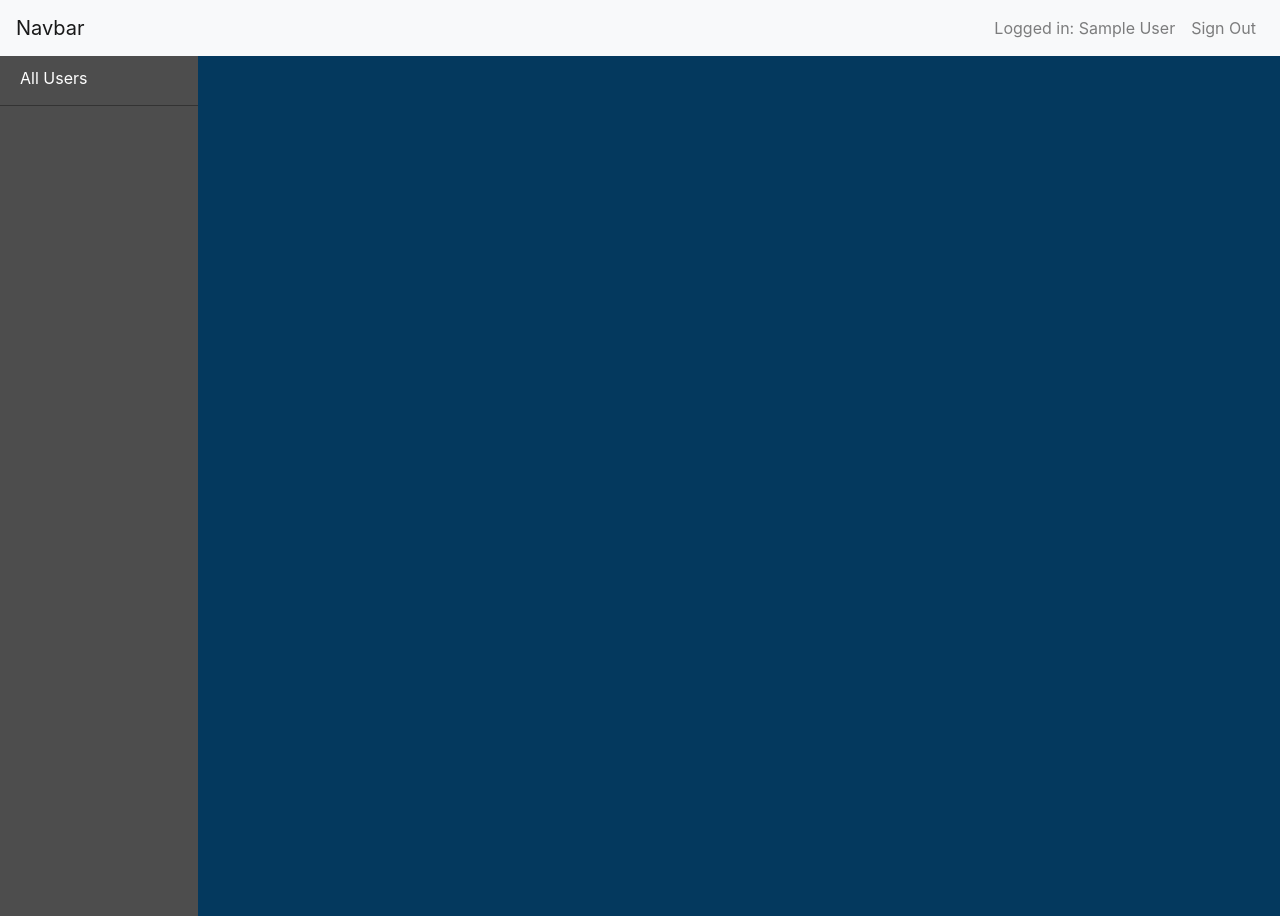
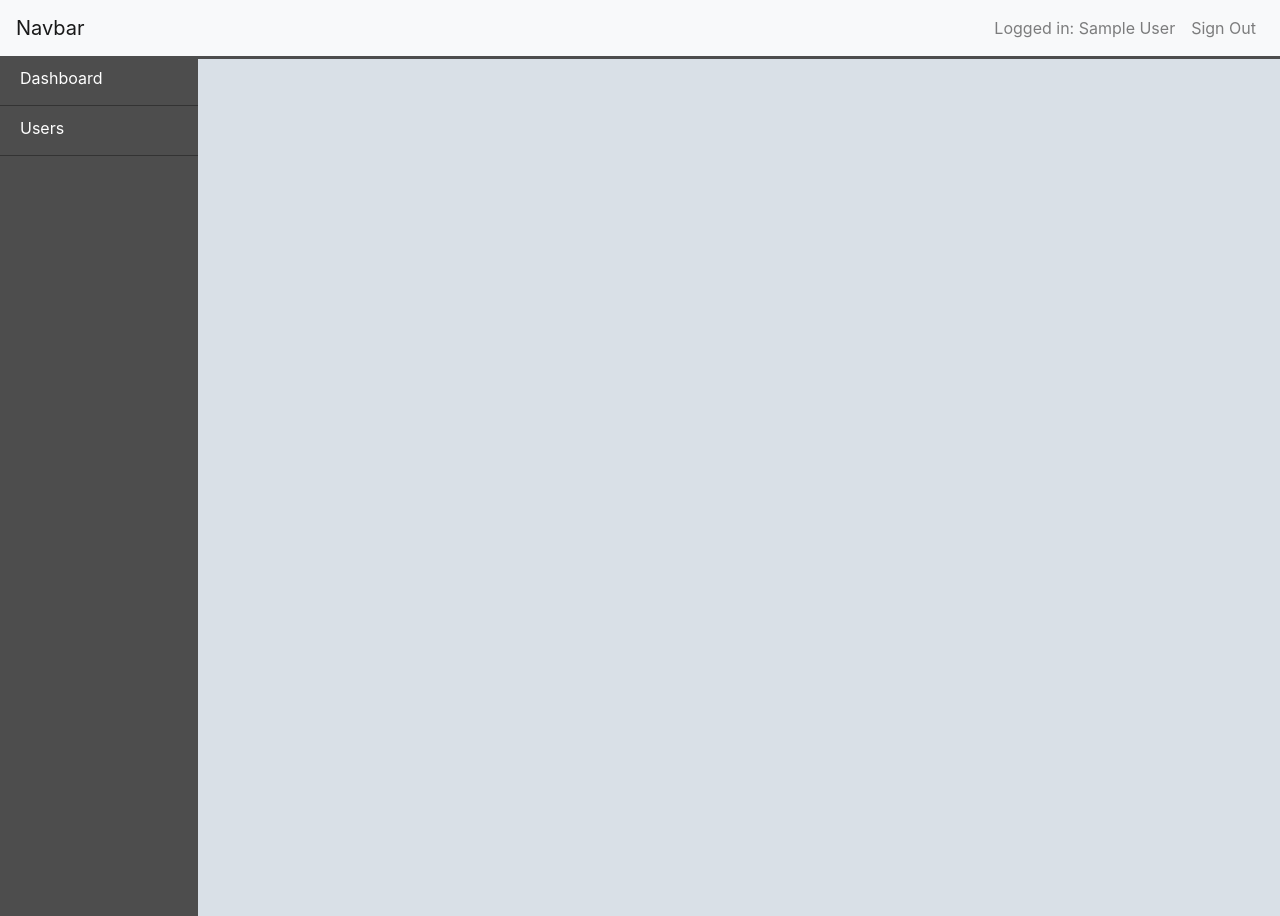
Before and after one commit to Ryan95Z/Module-Review-Change-Management, a Django app: page / in a window 1280 px wide. Run offline with Django 3.2, Linux system fonts and the light colour scheme; the visitor is signed in with stand-in values (Sample User, id 1); some libraries are stand-ins or nearby versions.

Commit message:
re-worked elements of sidebar to allow for dropdowns to work

```diff
--- a/core/static/core/base.css
+++ b/core/static/core/base.css
@@ -1,11 +1,14 @@
 html, body{
-	background-color: #04395e;
+	background-color: #d9e0e7;
 	height: 100%;
-	color: #fff;
 }
 
 body{
 	padding-top: 3.5em;
+}
+
+nav{
+	border-bottom: 3px solid #4d4d4d;
 }
 
 .text-center{
@@ -61,7 +64,8 @@ body{
 
 }
 
-.sidebar-inner ul li a{
+.sidebar-inner ul li a, .dropdown{
+	cursor: pointer;
   text-decoration: none;
   display: block;
   color: #fff;
@@ -74,3 +78,12 @@ body{
 .sidebar-inner ul li a:hover{
   background-color: #333333;
 }
+
+.sidebar-drop-down ul{
+	background-color: #000;
+	display: none;
+}
+
+.sidebar-drop-down li a{
+
+}
--- /dev/null
+++ b/core/static/core/js/sidebar.js
@@ -0,0 +1,14 @@
+$(document).ready( function(){
+	$('.dropdown').click( function(e){
+		var cwe = $(this);
+		var id = cwe.attr('id');
+		var dropdown = $("[aria-labelledby='" + id + "']");
+		if(cwe.hasClass('show')) {
+			cwe.removeClass('show');
+			dropdown.slideUp("fast");
+		} else {
+			cwe.addClass('show');
+			dropdown.slideDown("fast");
+		}
+	});
+});
--- a/core/templates/core/main.html
+++ b/core/templates/core/main.html
@@ -1,8 +1,7 @@
 {% extends 'core/base.html' %}
+{% load static %}
 
 {% block body %}
-
-
 	<nav class="navbar fixed-top navbar-expand-lg navbar-light bg-light">
   		<a class="navbar-brand" href="{% url 'dashboard' %}">Navbar</a>
 	  	<button class="navbar-toggler" type="button" data-toggle="collapse" data-target="#navbarNavDropdown" aria-controls="navbarNavDropdown" aria-expanded="false" aria-label="Toggle navigation">
@@ -43,3 +42,7 @@
   </div>
 
 {% endblock %}
+
+{% block scripts %}
+  <script type="text/javascript" src="{% static 'core/js/sidebar.js' %}"></script>
+{% endblock %}
--- a/core/templates/core/sidebars/admin_sidebar.html
+++ b/core/templates/core/sidebars/admin_sidebar.html
@@ -1,3 +1,9 @@
 <ul>
-	<li><a href="{% url 'all_users' %}">All Users</a></li>
+	<li><a href="{% url 'dashboard' %}">Dashboard</a></li>
+	<li class="dropdown" id="users">Users</li>
+	<li class="sidebar-drop-down">
+		<ul aria-labelledby="users">
+			<li><a href="{% url 'all_users' %}">Users</a></li>
+		</ul>
+	</li>
 </ul>
```
